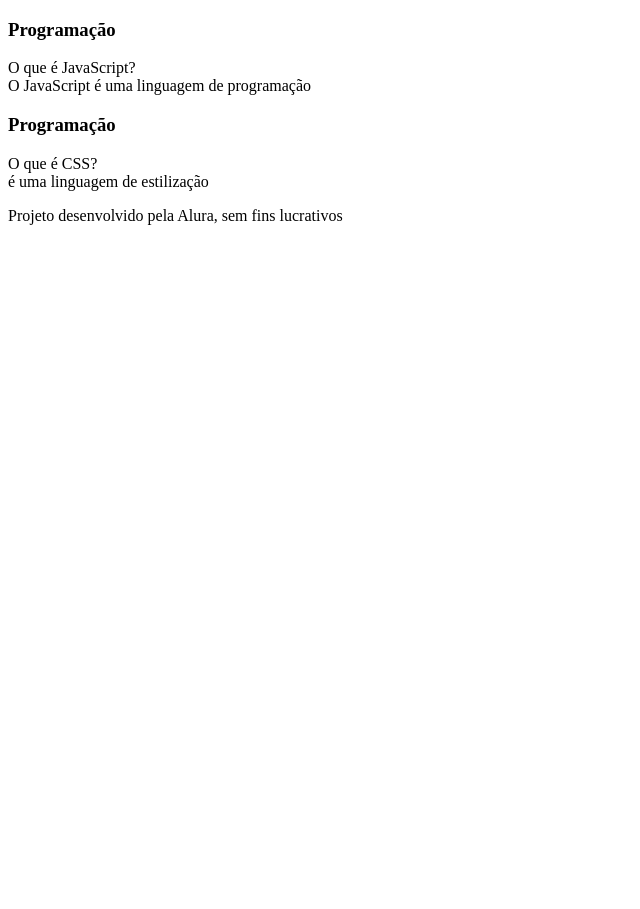
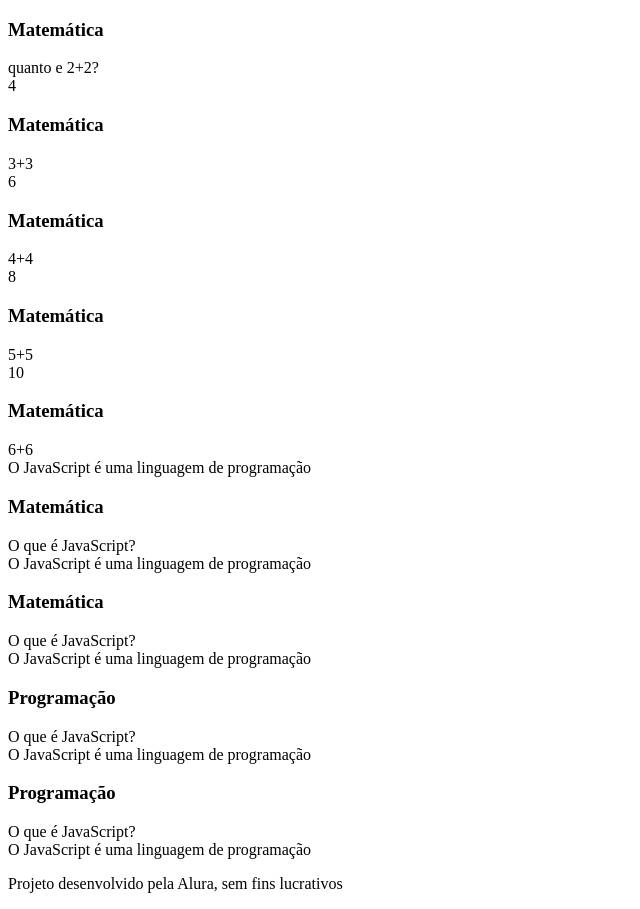
Before and after one commit to joce1209/flashcards, a plain HTML site: page index.html in a window 1280 px wide. Shown: the whole page, without its empty margins (0-640 px from the left). Before the commit the page ends 800 px from the top, so only its background shows below. Drawn offline with Linux system fonts and the light colour scheme.

Commit message:
perguntas

```diff
--- a/index.html
+++ b/index.html
@@ -14,18 +14,54 @@
     <section id="container">
         <article class="cartao">
             <div class="cartao__conteudo">
-                <h3>Programação</h3>
-                <div class="cartao__conteudo__pergunta"> O que é JavaScript?</div>
-                <div class="cartao__conteudo__resposta">O JavaScript é uma linguagem de programação</div>
+                <h3>Matemática</h3>
+                <div class="cartao__conteudo__pergunta"> quanto e 2+2?</div>
+                <div class="cartao__conteudo__resposta">4</div>
             </div>
         </article>
 
         <article class="cartao">
             <div class="cartao__conteudo">
+                <h3>Matemática</h3>
+                <div class="cartao__conteudo__pergunta"> 3+3</div>
+                <div class="cartao__conteudo__resposta">6</div>
+            <div class="cartao__conteudo">
+                <h3>Matemática</h3>
+                <div class="cartao__conteudo__pergunta"> 4+4</div>
+                <div class="cartao__conteudo__resposta">8</div>
+            </div>
+            <div class="cartao__conteudo">
+                <h3>Matemática</h3>
+                <div class="cartao__conteudo__pergunta"> 5+5</div>
+                <div class="cartao__conteudo__resposta">10</div>
+            </div>
+            <div class="cartao__conteudo">
+                <h3>Matemática</h3>
+                <div class="cartao__conteudo__pergunta"> 6+6</div>
+                <div class="cartao__conteudo__resposta">O JavaScript é uma linguagem de programação</div>
+            </div>
+            <div class="cartao__conteudo">
+                <h3>Matemática</h3>
+                <div class="cartao__conteudo__pergunta"> O que é JavaScript?</div>
+                <div class="cartao__conteudo__resposta">O JavaScript é uma linguagem de programação</div>
+            </div>
+            <div class="cartao__conteudo">
+                <h3>Matemática</h3>
+                <div class="cartao__conteudo__pergunta"> O que é JavaScript?</div>
+                <div class="cartao__conteudo__resposta">O JavaScript é uma linguagem de programação</div>
+            </div>
+            <div class="cartao__conteudo">
                 <h3>Programação</h3>
-                <div class="cartao__conteudo__pergunta"> O que é CSS?</div>
-                <div class="cartao__conteudo__resposta">é uma linguagem de estilização</div>
+                <div class="cartao__conteudo__pergunta"> O que é JavaScript?</div>
+                <div class="cartao__conteudo__resposta">O JavaScript é uma linguagem de programação</div>
             </div>
+            <div class="cartao__conteudo">
+                <h3>Programação</h3>
+                <div class="cartao__conteudo__pergunta"> O que é JavaScript?</div>
+                <div class="cartao__conteudo__resposta">O JavaScript é uma linguagem de programação</div>
+            </div>
+            </div>
+
         </article>
 
     </section>
```
